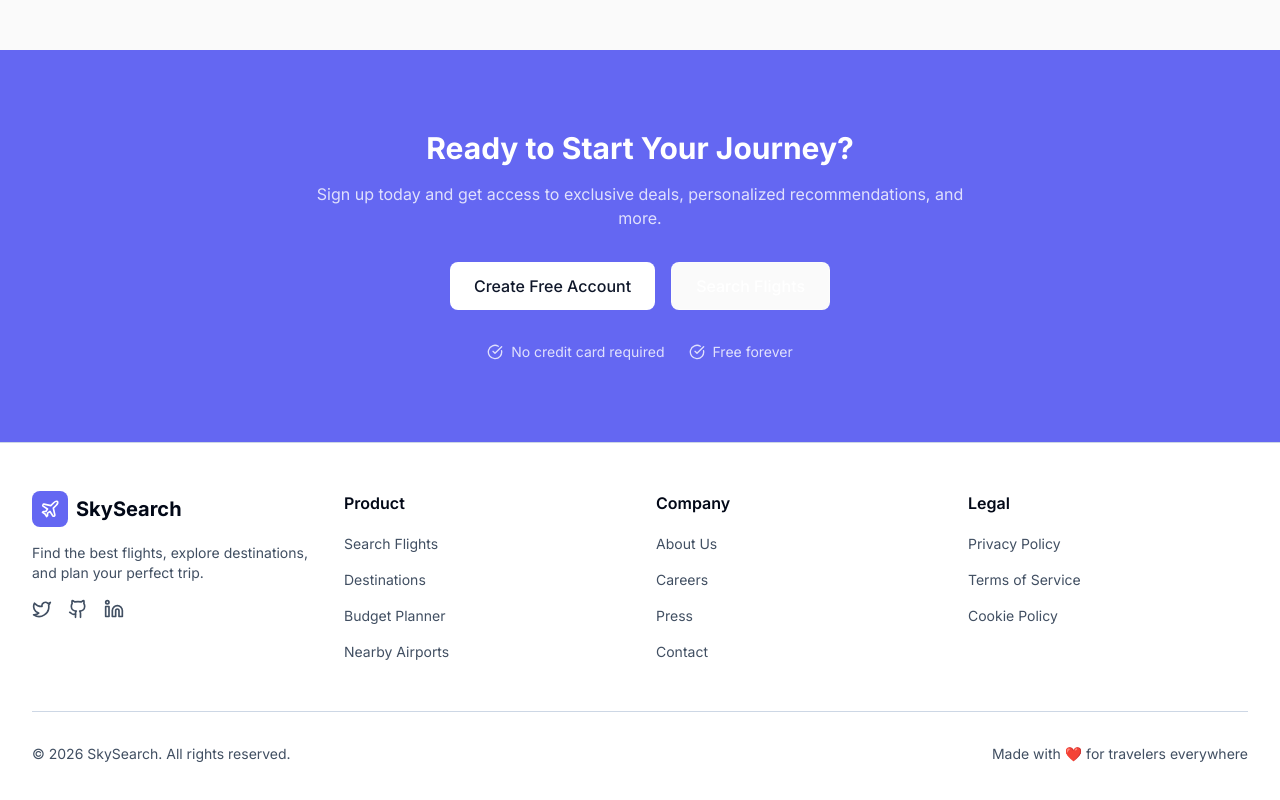
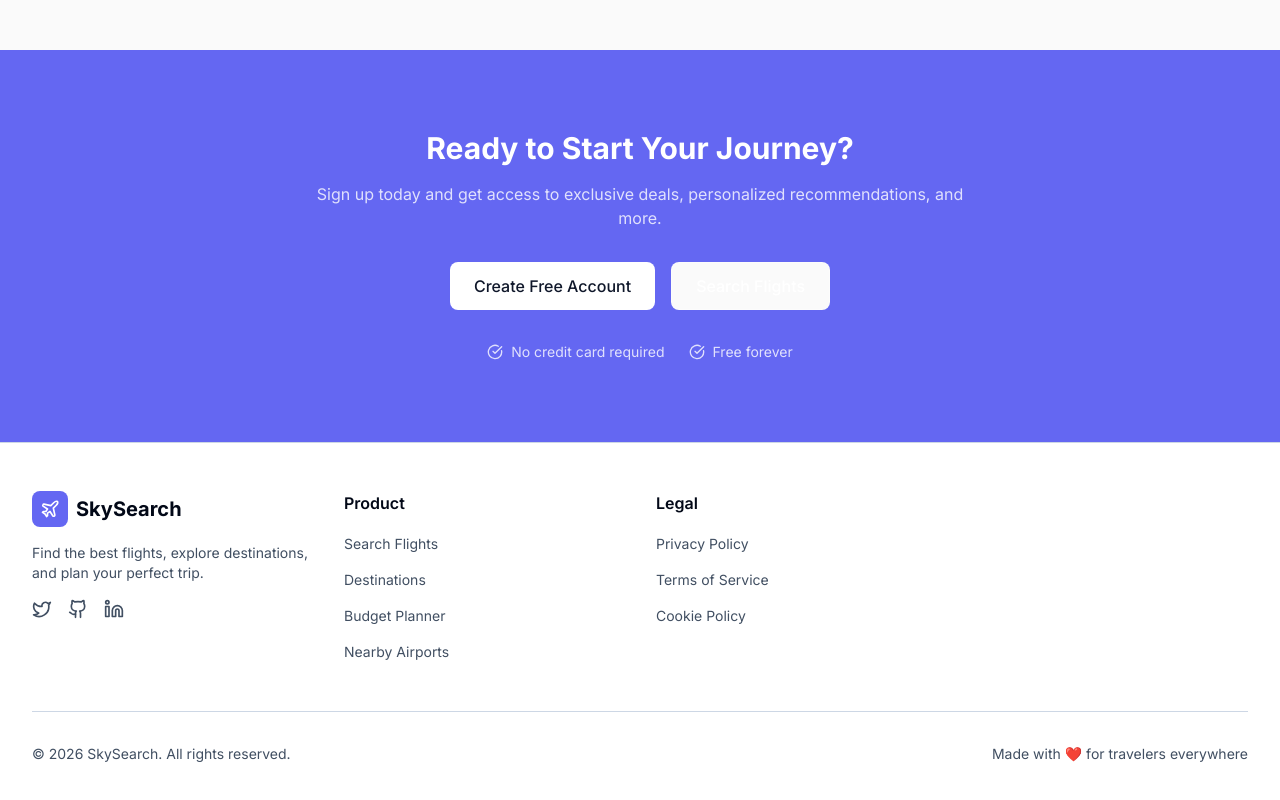
Before and after one commit to a1bx/Flight_search_engine, a React (Vite) app: page / in a window 1280 px wide. Shown: the part 2947-3747 px from the top of the page. Built offline with nearby package versions, Linux system fonts and the light colour scheme.

Commit message:
update the footer

```diff
--- a/src/components/Footer.tsx
+++ b/src/components/Footer.tsx
@@ -1,4 +1,3 @@
-import React from 'react';
 import { Link } from 'react-router-dom';
 import { Plane, Github, Twitter, Linkedin } from 'lucide-react';
 export function Footer() {
@@ -21,25 +20,6 @@ export function Footer() {
       label: 'Nearby Airports',
       href: '/nearby'
     }],
-
-    company: [
-    {
-      label: 'About Us',
-      href: '#'
-    },
-    {
-      label: 'Careers',
-      href: '#'
-    },
-    {
-      label: 'Press',
-      href: '#'
-    },
-    {
-      label: 'Contact',
-      href: '#'
-    }],
-
     legal: [
     {
       label: 'Privacy Policy',
@@ -111,24 +91,6 @@ export function Footer() {
               )}
             </ul>
           </div>
-
-          {/* Company Links */}
-          <div>
-            <h3 className="font-semibold text-foreground mb-4">Company</h3>
-            <ul className="space-y-3">
-              {footerLinks.company.map((link) =>
-              <li key={link.label}>
-                  <a
-                  href={link.href}
-                  className="text-sm text-muted-foreground hover:text-foreground transition-colors">
-
-                    {link.label}
-                  </a>
-                </li>
-              )}
-            </ul>
-          </div>
-
           {/* Legal Links */}
           <div>
             <h3 className="font-semibold text-foreground mb-4">Legal</h3>
```
